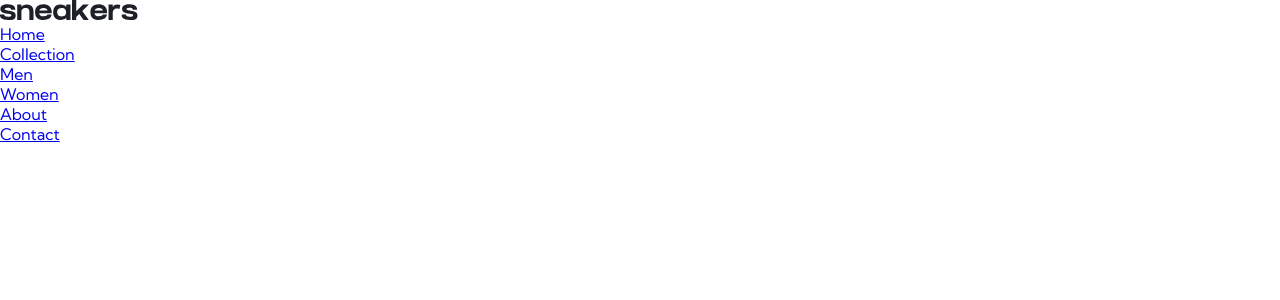
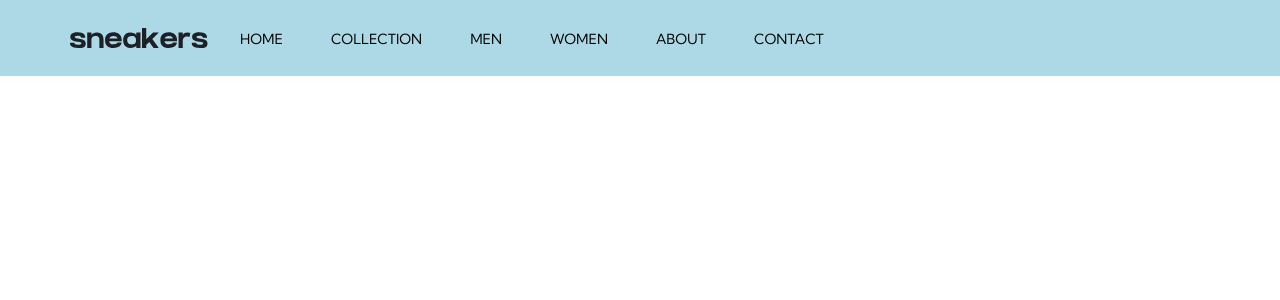
Before and after one commit to AndyBeable/ecommerce-vuejs, a Vue app: page / in a window 1280 px wide. Shown: the top 300 px of the page. Built offline with nearby package versions, Linux system fonts and the light colour scheme.

Commit message:
nav styles

```diff
--- a/package.json
+++ b/package.json
@@ -8,6 +8,9 @@
     "lint": "vue-cli-service lint"
   },
   "dependencies": {
+    "@fortawesome/fontawesome-svg-core": "^1.2.36",
+    "@fortawesome/free-solid-svg-icons": "^5.15.4",
+    "@fortawesome/vue-fontawesome": "^2.0.6",
     "core-js": "^3.6.5",
     "vue": "^2.6.11",
     "vue-router": "^3.5.3"
--- a/public/index.html
+++ b/public/index.html
@@ -6,6 +6,9 @@
     <meta name="viewport" content="width=device-width,initial-scale=1.0">
     <link rel="icon" href="<%= BASE_URL %>favicon.ico">
     <title><%= htmlWebpackPlugin.options.title %></title>
+      <link rel="stylesheet" href="https://use.fontawesome.com/releases/v5.15.4/css/all.css" integrity="sha384-DyZ88mC6Up2uqS4h/KRgHuoeGwBcD4Ng9SiP4dIRy0EXTlnuz47vAwmeGwVChigm" crossorigin="anonymous">
+
+
   </head>
   <body>
     <noscript>
--- a/src/components/Navbar.vue
+++ b/src/components/Navbar.vue
@@ -4,6 +4,20 @@
   <div class="branding">
     <img src="@/assets/logo.svg" alt="Logo">
   </div>
+  <div class="icon">
+    <i @click="toggleMobileNav" v-show="mobile" class="fas fa-bars" :class="[mobileNav ? 'fa-times' :'fa-bars' ]"></i>
+  </div>
+  <transition name="mobile-nav">
+    <ul v-show="mobileNav" class="navigation">
+      <li><router-link class="link" :to="{name: 'Home'}">Home</router-link></li>
+      <li><router-link class="link" :to="{name: ''}">Collection</router-link></li>
+      <li><router-link class="link" :to="{name: ''}">Men</router-link></li>
+      <li><router-link class="link" :to="{name: ''}">Women</router-link></li>
+      <li><router-link class="link" :to="{name: ''}">About</router-link></li>
+      <li><router-link class="link" :to="{name: ''}">Contact</router-link></li>
+    </ul>
+
+  </transition>
   <ul v-show="!mobile" class="navigation">
     <li><router-link class="link" :to="{name: 'Home'}">Home</router-link></li>
     <li><router-link class="link" :to="{name: ''}">Collection</router-link></li>
@@ -18,10 +32,98 @@
 
 <script>
 export default {
-  name: "Navbar"
+  name: "Navbar",
+  data() {
+    return {
+      scrollPosition: null,
+      mobile: false,
+      mobileNav: null,
+      windowWidth: null
+    }
+  }
 }
 </script>
 
 <style scoped>
+header {
+  background-color: lightblue;
+  z-index: 99;
+  width: 100%;
+  position: fixed;
+  transition: .5s ease all;
+}
 
+nav {
+  display: flex;
+  flex-direction: row;
+  padding: 12px 0;
+  transition: .5s ease all;
+  width: 90%;
+  margin: 0 auto;
+  position: relative;
+}
+
+@media(min-width: 1140px) {
+  nav {
+    max-width: 1140px;
+  }
+}
+
+nav ul, .link {
+  font-width: 500;
+  color: #000;
+  list-style: none;
+  text-decoration: none;
+}
+li {
+  text-transform: uppercase;
+  padding: 16px;
+  margin-left: 16px;
+}
+.link {
+  font-size: 14px;
+  transition: 0.5s ease all;
+  padding-bottom: 4px;
+  border-bottom: 1px solid transparent;
+}
+
+.link:hover {
+  color: #000;
+  border-color: #000
+}
+
+.branding {
+  display: flex;
+  align-items: center;
+}
+
+img {
+
+  transition: .5s ease all;
+}
+
+.navigation {
+  display: flex;
+  align-items: center;
+  flex: 1;
+  justify-content: flex-start;
+}
+
+.icon {
+  display: flex;
+  position: absolute;
+  align-items: center;
+  top: 0;
+  left: -25px;
+  height: 100%;
+}
+
+.icon-active {
+
+}
+i {
+  cursor: pointer;
+  font-size: 24px;
+  transition: .8s ease all;
+}
 </style>
```
Also changed, not shown: 1 other file (tests, documents, lock files or other folders).
